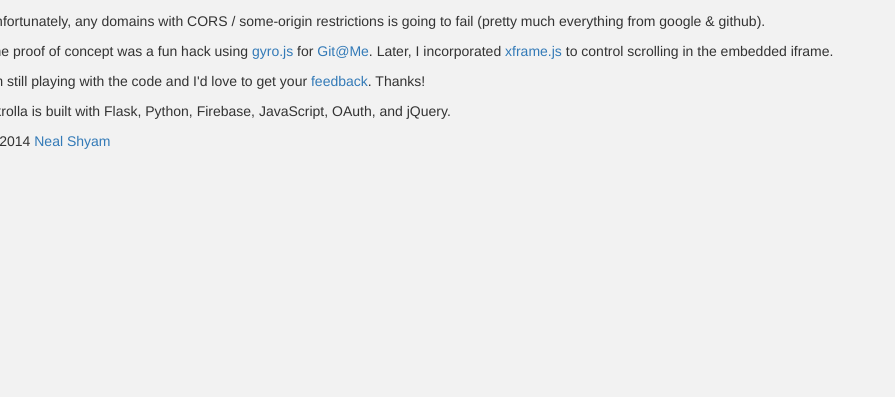
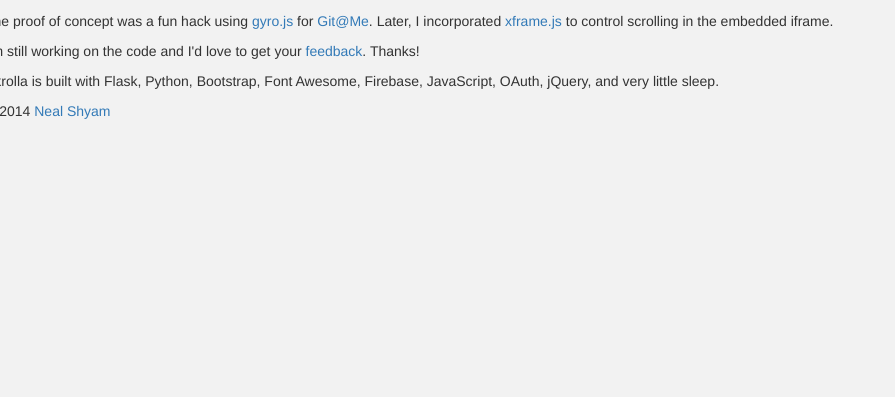
Before and after one commit to nealrs/skrolla, a Flask app: page /about in a window 1280 px wide. Shown: the part 403-800 px from the top of the page, without its empty margins (0-895 px from the left). Run offline with Flask 2, Linux system fonts and the light colour scheme; some libraries are stand-ins or nearby versions.

Commit message:
about page edits

```diff
--- a/static/ready.js
+++ b/static/ready.js
@@ -15,6 +15,4 @@
 	   	 	}
     }
   });
-
-
 });
--- a/templates/about.html
+++ b/templates/about.html
@@ -20,19 +20,17 @@
 
 	<div class = "row ">
 		<div class="span8 offset2">
-			<p>Skrolla is a mobile webapp that uses the accelerometer in your phone to <a href="{{ url_for('view') }}nealshyam.com" title = "Skrolla Demo" target="_blank">scroll web pages up and down.</a> The 'trigger zones' are illustrated below.</p>
+			<p>Skrolla uses your phone's accelerometer to <a href="{{ url_for('view') }}nealshyam.com" title = "Skrolla Demo" target="_blank">scroll web pages up and down.</a> When you tip the phone towards you, it should scroll up and vice versa. The 'trigger zones' are illustrated below.</p>
 
 			<p><img class ="" src="http://gam.s3.amazonaws.com/img/issue_6_fig_1.png"></p>
 
-			<p>Once <a href="{{ url_for('landing') }}" title="sign in with Twitter" target="_blank">signed in</a>, you can add links to your reading list and access them in the Skrolla viewer on your phone.</p>
-
-			<p>Unfortunately, any domains with CORS / some-origin restrictions is going to fail (pretty much everything from google & github).</p>
+			<p>Unfortunately, any domains with CORS / same-origin restrictions is going to fail (pretty much everything from google & github).</p>
 
 			<p>The proof of concept was a fun hack using <a href="https://github.com/tomgco/gyro.js" title = "gyro.js" target="_blank">gyro.js</a> for <a href="http://gitat.me/2013/10/10/Tilt-O-Scroll.html" title = "issue 6 of Git@Me" target="_blank">Git@Me</a>. Later, I incorporated <a href="https://github.com/shokai/xframe.js" title="xframe.js" target="_blank">xframe.js</a> to control scrolling in the embedded iframe.</p>
 
-			<p>I'm still playing with the code and I'd love to get your <a href="mailto:me@nealshyam.com?subject=skrolla" title = "send me your feedback" target="_blank">feedback</a>. Thanks!</p>
+			<p>I'm still working on the code and I'd love to get your <a href="mailto:me@nealshyam.com?subject=skrolla" title = "send me your feedback" target="_blank">feedback</a>. Thanks!</p>
 
-			<p>Skrolla is built with Flask, Python, Firebase, JavaScript, OAuth, and jQuery.</p>
+			<p>Skrolla is built with Flask, Python, Bootstrap, Font Awesome, Firebase, JavaScript, OAuth, jQuery, and very little sleep.</p>
 
 		</div>
 	</div>
```
